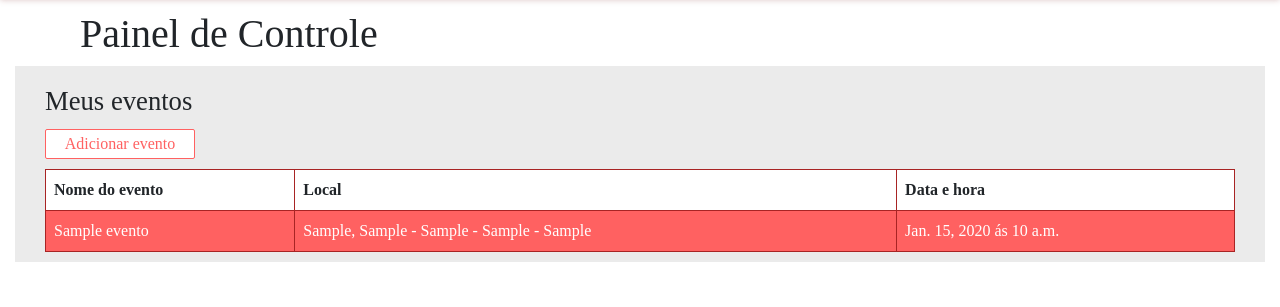
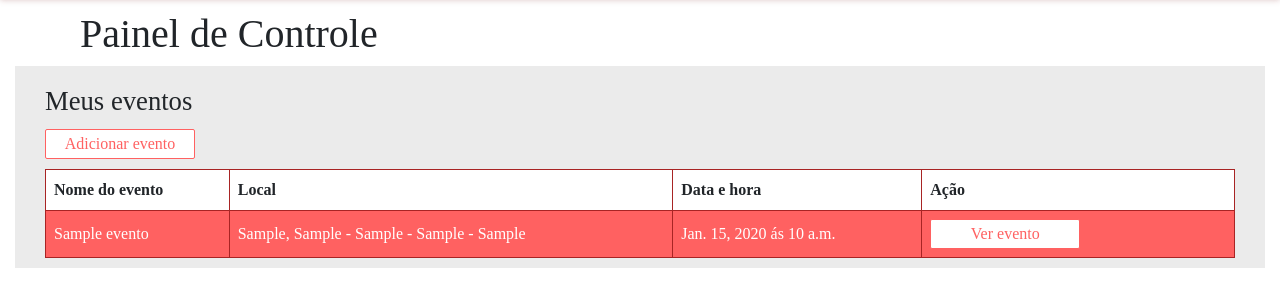
Before and after one commit to gabrdgs/Arte-ae, a Django app: page /painel/ in a window 1280 px wide. Shown: the part 70-377 px from the top of the page. Run offline with Django 3.2, Linux system fonts and the light colour scheme; a user stored in the database is signed in; tables that the repository leaves empty hold one stand-in row (values such as "Sample post"); some libraries are stand-ins or nearby versions; some web fonts are replaced.

Commit message:
add button para detalhar evento e div com id='modal'

```diff
--- a/arte_ae/templates/painel-de-controle.html
+++ b/arte_ae/templates/painel-de-controle.html
@@ -11,6 +11,11 @@
   <div class="container-control">
     <section class="my-event">
       <label class="title-event">Meus eventos</label>
+      <div id="modal">
+        <div class="modal__close">
+          <span onclick="closeModal()">X</span>
+        </div>
+      </div>
       <section class="add-event">
         <a href="/painel/cadastrar-evento">
           <button type="button" class="add-evento">Adicionar evento</button>
@@ -20,6 +25,7 @@
             <th>Nome do evento</th>
             <th>Local</th>
             <th>Data e hora</th>
+            <th>Ação</th>
           </tr>
           {% for evento in eventos %}
           <tr>
@@ -27,6 +33,9 @@
             <td>{{evento.logradouro}}, {{evento.numero}} -
               {{evento.bairro}} - {{evento.localidade}} - {{evento.uf}}</td>
             <td>{{evento.data}} ás {{evento.horario}}</td>
+            <td>
+              <button onclick="getEvento('{{evento.id}}')">Ver evento</button>
+            </td>
           </tr>
           {% endfor %}
         </table>
```
